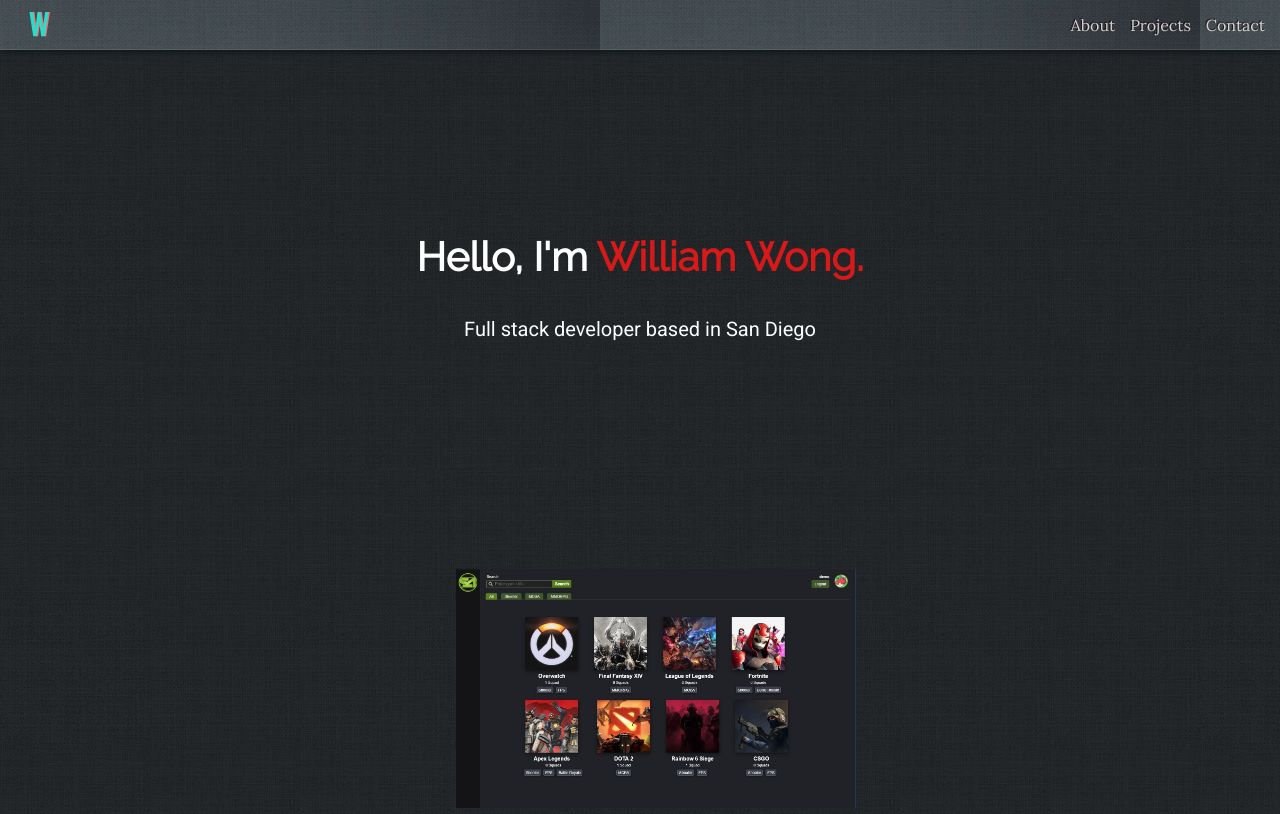
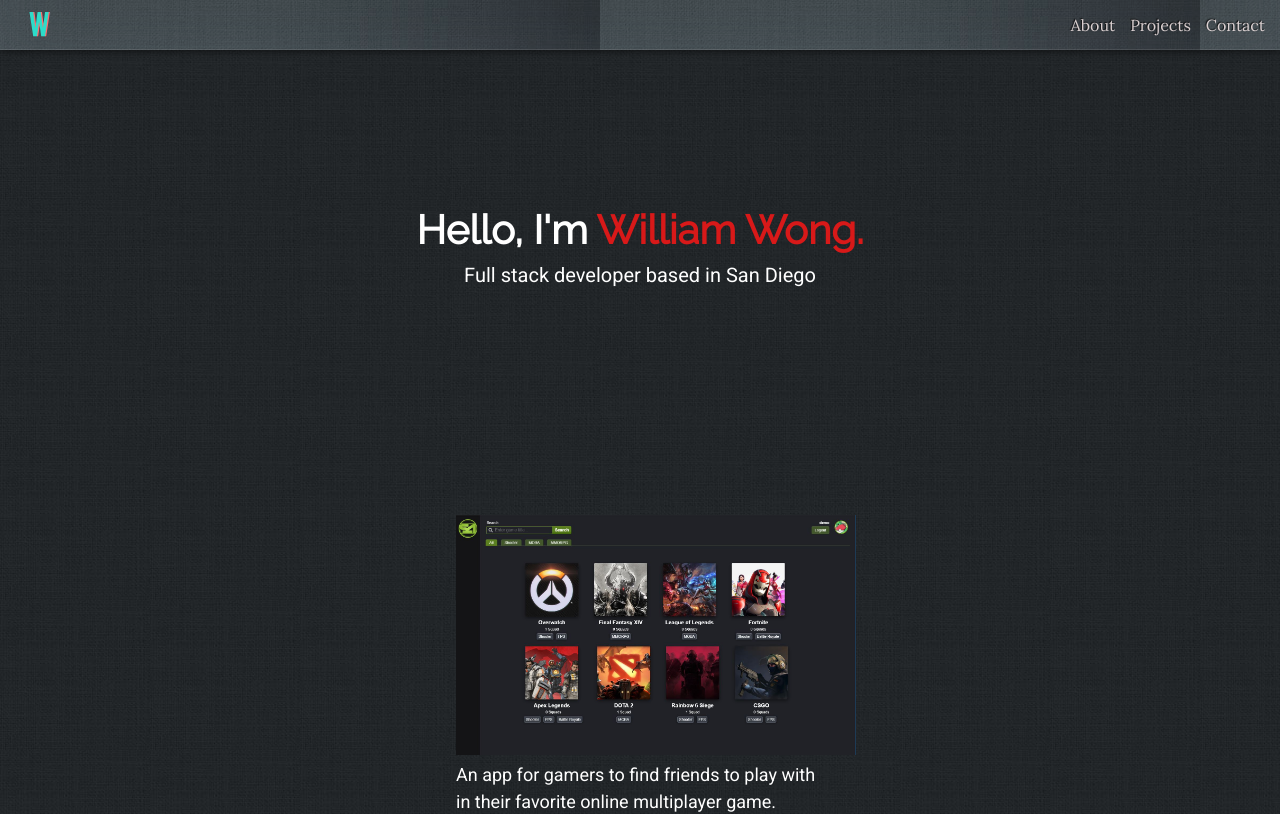
Before and after one commit to williamwdev/portfolio-v1, a React (Create React App) app: page / in a window 1280 px wide. Shown: the top 814 px of the page. Built offline with nearby package versions, Linux system fonts and the light colour scheme.

Commit message:
debugging favicon

```diff
--- a/public/index.html
+++ b/public/index.html
@@ -2,7 +2,7 @@
 <html lang="en">
   <head>
     <meta charset="utf-8" />
-    <link rel="shortcut icon" href="%PUBLIC_URL%/ww.ico" />
+    <link rel="shortcut icon" href="%PUBLIC_URL%/favicon.ico" />
     <link rel="stylesheet" href="https://use.fontawesome.com/releases/v5.8.2/css/all.css" integrity="sha384-oS3vJWv+0UjzBfQzYUhtDYW+Pj2yciDJxpsK1OYPAYjqT085Qq/1cq5FLXAZQ7Ay" crossorigin="anonymous">
     <link href="https://fonts.googleapis.com/css?family=Lora|Roboto&display=swap" rel="stylesheet">
     <link href="https://fonts.googleapis.com/css?family=Raleway&display=swap" rel="stylesheet">
@@ -22,7 +22,7 @@
       work correctly both with client-side routing and a non-root public URL.
       Learn how to configure a non-root public URL by running `npm run build`.
     -->
-    <title>William Wong's Portfolio</title>
+    <title>William Wong | Web developer </title>
   </head>
   <body>
     <noscript>You need to enable JavaScript to run this app.</noscript>
--- a/src/components/App/App.css
+++ b/src/components/App/App.css
@@ -1,5 +1,11 @@
+@import url("https://fonts.googleapis.com/css?family=Dancing+Script");
+@import url("https://fonts.googleapis.com/css?family=Raleway");
+@import url("https://fonts.googleapis.com/css?family=Montserrat");
+
 * {
   box-sizing: border-box;
+  margin:0;
+  padding:0;
 }
 
 .App {
--- a/src/index.css
+++ b/src/index.css
@@ -1,12 +1,6 @@
-@import url("https://fonts.googleapis.com/css?family=Dancing+Script");
-@import url("https://fonts.googleapis.com/css?family=Raleway");
-@import url("https://fonts.googleapis.com/css?family=Montserrat");
-
-* {
-  box-sizing: border-box;
-}
 
 body, html {
+  margin: 0;
   font-family: 'Roboto', sans-serif;
   -webkit-font-smoothing: antialiased;
   -moz-osx-font-smoothing: grayscale;
```
Also changed, not shown: 1 other file (tests, documents, lock files or other folders).
